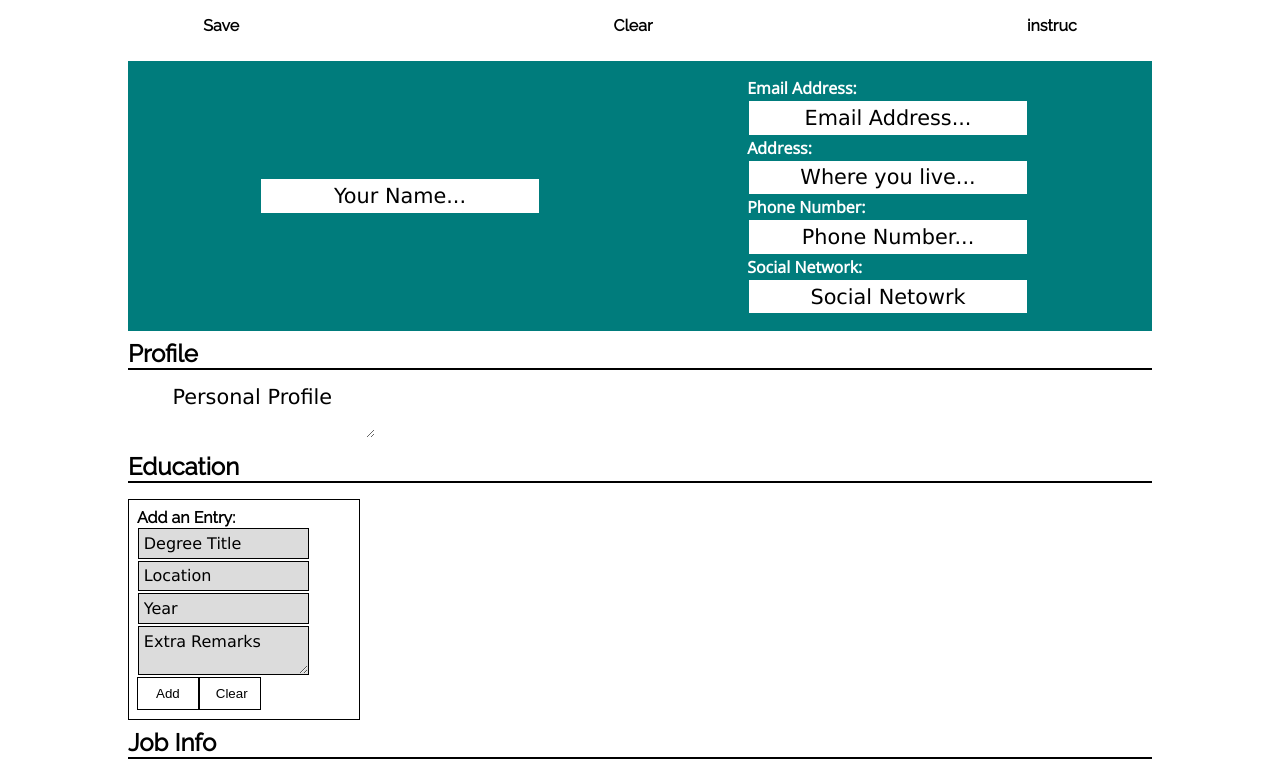
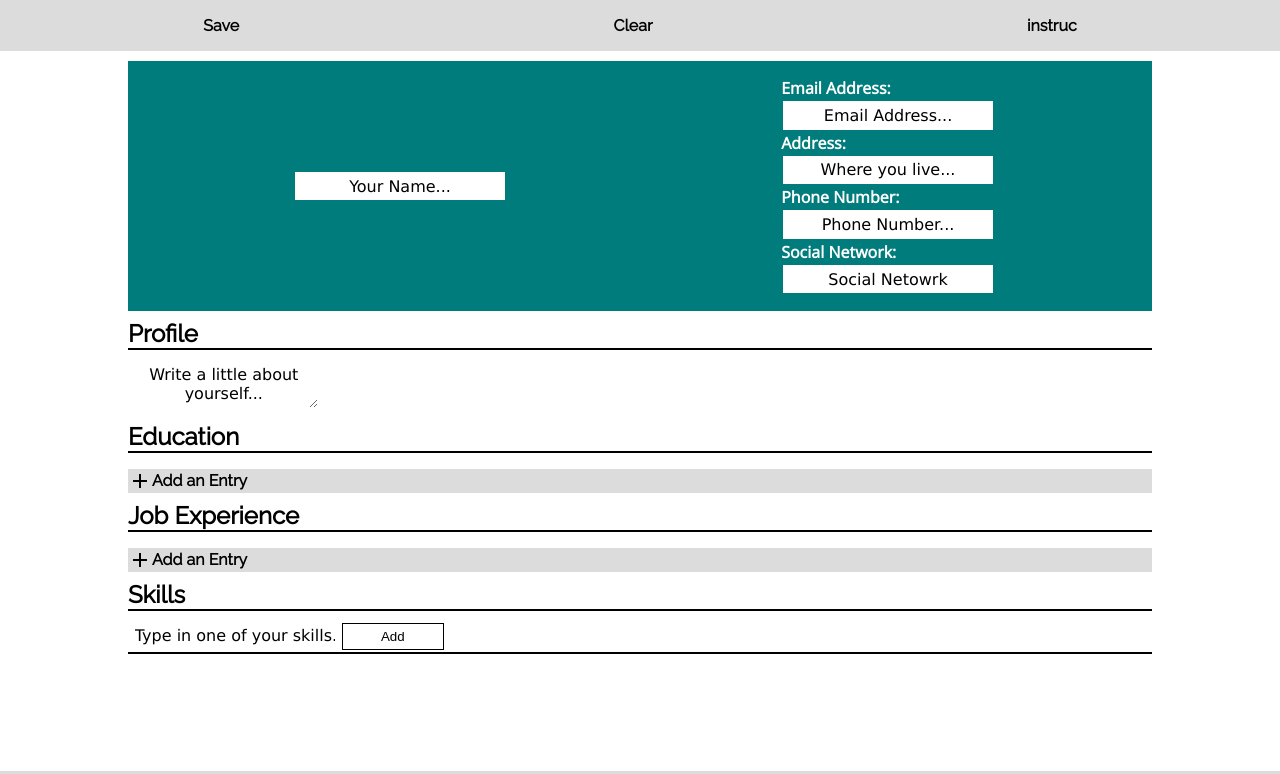
Before and after one commit to carloshrm/make-cv-tool, a React (Create React App) app: page / in a window 1280 px wide. Shown: the top 774 px of the page. Built offline with nearby package versions, Linux system fonts and the light colour scheme.

Commit message:
styling + icon package

```diff
--- a/package.json
+++ b/package.json
@@ -3,6 +3,8 @@
   "version": "0.1.0",
   "private": true,
   "dependencies": {
+    "@material-ui/core": "^4.12.3",
+    "@material-ui/icons": "^4.11.2",
     "@testing-library/jest-dom": "^5.14.1",
     "@testing-library/react": "^11.2.7",
     "@testing-library/user-event": "^12.8.3",
--- a/public/index.html
+++ b/public/index.html
@@ -7,6 +7,11 @@
     <meta name="tool for writing and generating a CV" content="Make-a-CV Tool" />
 
     <link rel="manifest" href="%PUBLIC_URL%/manifest.json" />
+    <link href="https://fonts.googleapis.com/icon?family=Material+Icons" rel="stylesheet" />
+    <link
+      rel="stylesheet"
+      href="https://fonts.googleapis.com/css?family=Roboto:300,400,500,700&display=swap"
+    />
 
     <title>Make-A-CV</title>
   </head>
--- a/src/App.js
+++ b/src/App.js
@@ -1,32 +1,13 @@
-import "./App.css";
+import { useEffect } from "react";
+import "./styles/App.css";
 import EducationInfo from "./components/EducationInfo";
 import JobInfo from "./components/JobInfo";
 import PersonalInfo from "./components/PersonalInfo";
 import SkillsHobbies from "./components/SkillsHobbies";
 
-// required info
-
-// name
-// address // phone || email
-// personal profile
-
-// template form - add individual entries
-
-// job history
-// ( date - role title, location, comp name)
-
-// education // qualifications
-//(name - date - title)
-
-// key skills // hobbies and intrests
-
-// extra section with options for more info
-
-// formatting
-
 function App() {
   return (
-    <div className="App">
+    <>
       <ul id="top_nav">
         <li>Save</li>
         <li>Clear</li>
@@ -37,8 +18,11 @@ function App() {
         <EducationInfo />
         <JobInfo />
         <SkillsHobbies />
+        <div id="footer">
+          <footer>Footer</footer>
+        </div>
       </div>
-    </div>
+    </>
   );
 }
 
--- a/src/components/EducationInfo.js
+++ b/src/components/EducationInfo.js
@@ -2,13 +2,6 @@ import React, { useState } from "react";
 import InformationListEntry from "./InformationListEntry";
 import DisplayListedEntry from "./DisplayListedEntry";
 import styles from "../styles/ListedInfo.module.css";
-
-// title
-// graducation place, year
-// comments (dissertation theme, advisor, etc... optional?)
-
-// form component/display component
-// map entries array into component for display
 
 function EducationInfo() {
   const [educationInfo, setEducationInfoEntry] = useState([]);
@@ -25,7 +18,7 @@ function EducationInfo() {
   }
 
   return (
-    <div className={styles}>
+    <div>
       <h3>Education </h3>
       <div className={styles.listed_entries}>
         <ul>
@@ -34,9 +27,8 @@ function EducationInfo() {
           ))}
         </ul>
       </div>
-
       <InformationListEntry
-        style={styles.listed_info_input}
+        style={styles}
         info={educationInfo}
         addEntry={setEducationInfoEntry}
         defaultValues={defaultValues}
--- a/src/components/InformationListEntry.js
+++ b/src/components/InformationListEntry.js
@@ -1,11 +1,13 @@
 import React, { useEffect, useState } from "react";
 import InputField from "./InputField";
+import Icon from "@material-ui/core/Icon";
 
 function InformationListEntry({ info, addEntry, defaultValues, style }) {
   const [entryTitle, setEntryTitle] = useState("");
   const [entryLocation, setEntryLocation] = useState("");
   const [entryYear, setEntryYear] = useState("");
   const [entryRemarks, setEntryRemarks] = useState("");
+  const [displaySwitch, flipDisplaySwitch] = useState(false);
 
   useEffect(() => {
     setDefaults();
@@ -30,18 +32,39 @@ function InformationListEntry({ info, addEntry, defaultValues, style }) {
     setEntryRemarks(defaultValues.remarks);
   }
 
+  function formDisplayHandler() {
+    flipDisplaySwitch(!displaySwitch);
+  }
+
   return (
-    <div className={style}>
-      <h4>Add an Entry: </h4>
+    <>
+      <h4 className={style.form_title} onClick={formDisplayHandler}>
+        <Icon>add</Icon>
+        <p>Add an Entry</p>
+      </h4>
+      {displaySwitch && (
+        <div
+          className={style.listed_info_input}
+          style={{ display: displaySwitch ? style.display : "none" }}
+        >
           <InputField dataValue={entryTitle} setDataFunction={setEntryTitle} fieldType="text" />
-      <InputField dataValue={entryLocation} setDataFunction={setEntryLocation} fieldType="text" />
+          <InputField
+            dataValue={entryLocation}
+            setDataFunction={setEntryLocation}
+            fieldType="text"
+          />
           <InputField dataValue={entryYear} setDataFunction={setEntryYear} fieldType="text" />
-      <textarea onChange={(e) => setEntryRemarks(e.target.value)} value={entryRemarks}></textarea>
+          <textarea
+            onChange={(e) => setEntryRemarks(e.target.value)}
+            value={entryRemarks}
+          ></textarea>
           <div>
             <button onClick={addEntryHandler}>Add</button>
             <button onClick={setDefaults}>Clear</button>
           </div>
         </div>
+      )}
+    </>
   );
 }
 
--- a/src/components/JobInfo.js
+++ b/src/components/JobInfo.js
@@ -2,10 +2,6 @@ import React, { useState } from "react";
 import DisplayListedEntry from "./DisplayListedEntry";
 import InformationListEntry from "./InformationListEntry";
 import styles from "../styles/ListedInfo.module.css";
-
-// template form - add individual entries
-// job history
-// ( date - role title, location, comp name)
 
 function JobInfo() {
   const [jobInfo, setJobInfoEntry] = useState([]);
@@ -22,8 +18,8 @@ function JobInfo() {
   }
 
   return (
-    <div className={styles}>
-      <h3>Job Info </h3>
+    <div>
+      <h3>Job Experience </h3>
       <div className={styles.listed_entries}>
         {jobInfo.map((entry, i) => (
           <DisplayListedEntry key={i} id={i} singleEntryInfo={entry} removeEntry={removeEntry} />
@@ -31,7 +27,7 @@ function JobInfo() {
       </div>
 
       <InformationListEntry
-        style={styles.listed_info_input}
+        style={styles}
         info={jobInfo}
         addEntry={setJobInfoEntry}
         defaultValues={defaultValues}
--- a/src/components/PersonalInfo.js
+++ b/src/components/PersonalInfo.js
@@ -8,7 +8,7 @@ function PersonalInfo() {
   const [emailAddress, setEmail] = useState("Email Address...");
   const [phoneNumber, setPhoneNumber] = useState("Phone Number...");
   const [socialNetwork, setSocialNetwork] = useState("Social Netowrk");
-  const [personalProfile, setPersonalProfile] = useState("Personal Profile");
+  const [personalProfile, setPersonalProfile] = useState("Write a little about yourself...");
 
   const profileRef = React.createRef();
   const profileInput = React.createRef();
@@ -71,9 +71,6 @@ function PersonalInfo() {
           ref={profileInput}
           onBlur={swapDisplay}
           onChange={(e) => setPersonalProfile(e.target.value)}
-          required
-          id="profile_input"
-          placeholder="Personal Profile"
           value={personalProfile}
         ></textarea>
         <p onClick={swapDisplay} ref={profileRef} style={{ display: "none" }}>
--- a/src/components/SkillsHobbies.js
+++ b/src/components/SkillsHobbies.js
@@ -1,11 +1,12 @@
 import React, { useEffect, useState } from "react";
 import InputField from "./InputField";
+import styles from "../styles/SkillsHobbies.module.css";
 
 function SkillsHobbies() {
   const [skillEntries, setSkillEntries] = useState([]);
   const [individualSkill, setIndividualSkill] = useState("");
 
-  const skillDefault = "Describe a skill you'd like to add...";
+  const skillDefault = "Type in one of your skills...";
 
   function addSkill() {
     setSkillEntries([...skillEntries, individualSkill]);
@@ -16,7 +17,7 @@ function SkillsHobbies() {
   }, []);
 
   return (
-    <div className="skills_and_hobbies_div">
+    <div className={styles.skills_and_hobbies}>
       <h3>Skills</h3>
       <ul>{skillEntries.length > 0 && skillEntries.map((entry, i) => <li key={i}>{entry}</li>)}</ul>
       <InputField
--- a/src/App.css
+++ b/src/styles/App.css
@@ -3,16 +3,18 @@
 body {
   -webkit-font-smoothing: antialiased;
   -moz-osx-font-smoothing: grayscale;
-
   font-family: "Raleway", sans-serif;
 }
+
 #main_resume {
   width: 80vw;
-  height: 100vh;
-  margin: 0 auto;
+  margin: 0 auto 10% auto;
 }
 #top_nav {
   display: flex;
+  position: sticky;
+  top: 0;
+  background-color: gainsboro;
   list-style-type: none;
   padding: 1rem;
   margin-bottom: 10px;
@@ -22,6 +24,14 @@ body {
 #top_nav li {
   font-weight: bold;
 }
+#footer {
+  position: fixed;
+  left: 0;
+  right: 0;
+  bottom: 0;
+  padding: 0.3rem;
+  background-color: gainsboro;
+}
 
 input,
 textarea {
@@ -29,7 +39,7 @@ textarea {
   text-align: center;
   font-family: "Lucida Sans", "Lucida Sans Regular", "Lucida Grande", "Lucida Sans Unicode", Geneva,
     Verdana, sans-serif;
-  font-size: 1.3rem;
+  font-size: 1rem;
   padding: 0.3rem;
   margin: 2px;
   border: unset;
--- a/src/styles/ListedInfo.module.css
+++ b/src/styles/ListedInfo.module.css
@@ -33,3 +33,9 @@
   background-color: white;
   border: 1px solid black;
 }
+.form_title {
+  display: flex;
+  align-items: center;
+
+  background-color: gainsboro;
+}
--- a/src/styles/PersonalInfo.module.css
+++ b/src/styles/PersonalInfo.module.css
@@ -1,6 +1,5 @@
 .name {
-  font-size: 5em;
-
+  font-size: 4em;
   font-weight: bold;
 }
 .info {
@@ -17,6 +16,7 @@
   grid-template-rows: 1fr;
   background-color: rgb(0, 124, 124);
   color: white;
+  overflow: hidden;
 }
 .detailed_info_div {
   justify-self: center;
--- /dev/null
+++ b/src/styles/SkillsHobbies.module.css
@@ -0,0 +1,11 @@
+.skills_and_hobbies {
+  list-style-position: inside;
+  border-bottom: 2px solid black;
+}
+.skills_and_hobbies button {
+  background-color: white;
+  border: solid 1px black;
+  padding: 0.3rem 1rem;
+  margin: 1px auto;
+  width: 10%;
+}
```
Also changed, not shown: 1 other file (tests, documents, lock files or other folders). Lines whose indentation alone changed are shown as unchanged.
